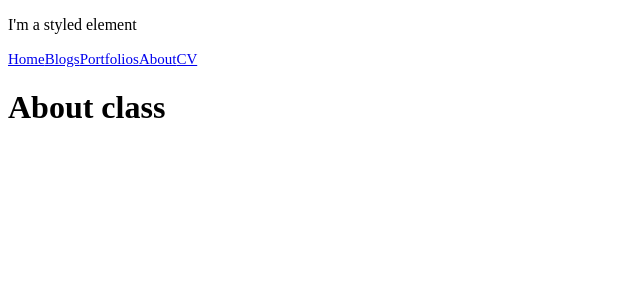
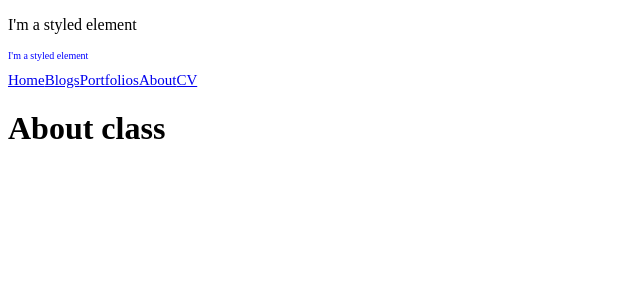
Before and after one commit to sherzing/next-portfolio, a Next.js app: page /about in a window 1280 px wide. Shown: the top 300 px of the page, without its empty margins (0-640 px from the left). Built offline with nearby package versions, Linux system fonts and the light colour scheme.

Commit message:
sample styling with scss file

```diff
--- a/components/shared/Header.js
+++ b/components/shared/Header.js
@@ -1,5 +1,6 @@
 import React from 'react'
 import Link from 'next/link'
+import '../../styles/main.scss'
 
 class Header extends React.Component {
 
@@ -7,6 +8,7 @@ class Header extends React.Component {
         return (
             <React.Fragment>
                 <p className='custom'> I'm a styled element</p>
+                <p className='customFromFile'> I'm a styled element</p>
             <Link href="/">
                 <a>Home</a>
             </Link>
--- /dev/null
+++ b/next.config.js
@@ -0,0 +1,4 @@
+const withSass = require('@zeit/next-sass')
+module.exports = withSass({
+  /* config options here */
+})
--- a/package.json
+++ b/package.json
@@ -13,8 +13,10 @@
   "author": "",
   "license": "ISC",
   "dependencies": {
+    "@zeit/next-sass": "^1.0.1",
     "axios": "^0.18.0",
     "next": "^7.0.2",
+    "node-sass": "^4.13.1",
     "react": "^16.6.0",
     "react-datepicker": "^1.8.0",
     "react-dom": "^16.6.0"
--- /dev/null
+++ b/styles/main.scss
@@ -0,0 +1,4 @@
+.customFromFile {
+    color: blue;
+    font-size: 10px;
+}
```
Also changed, not shown: 1 other file (tests, documents, lock files or other folders).
